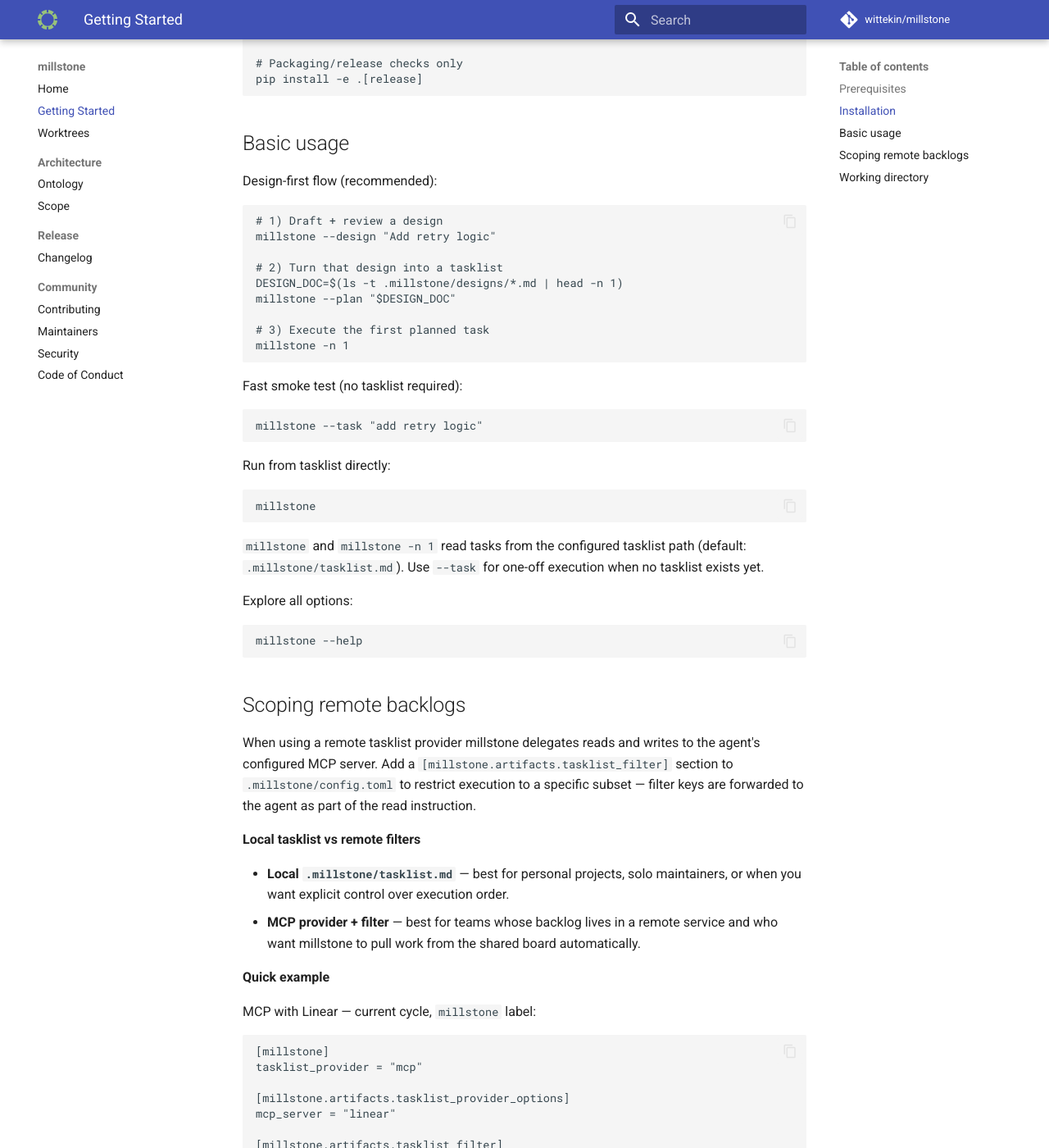
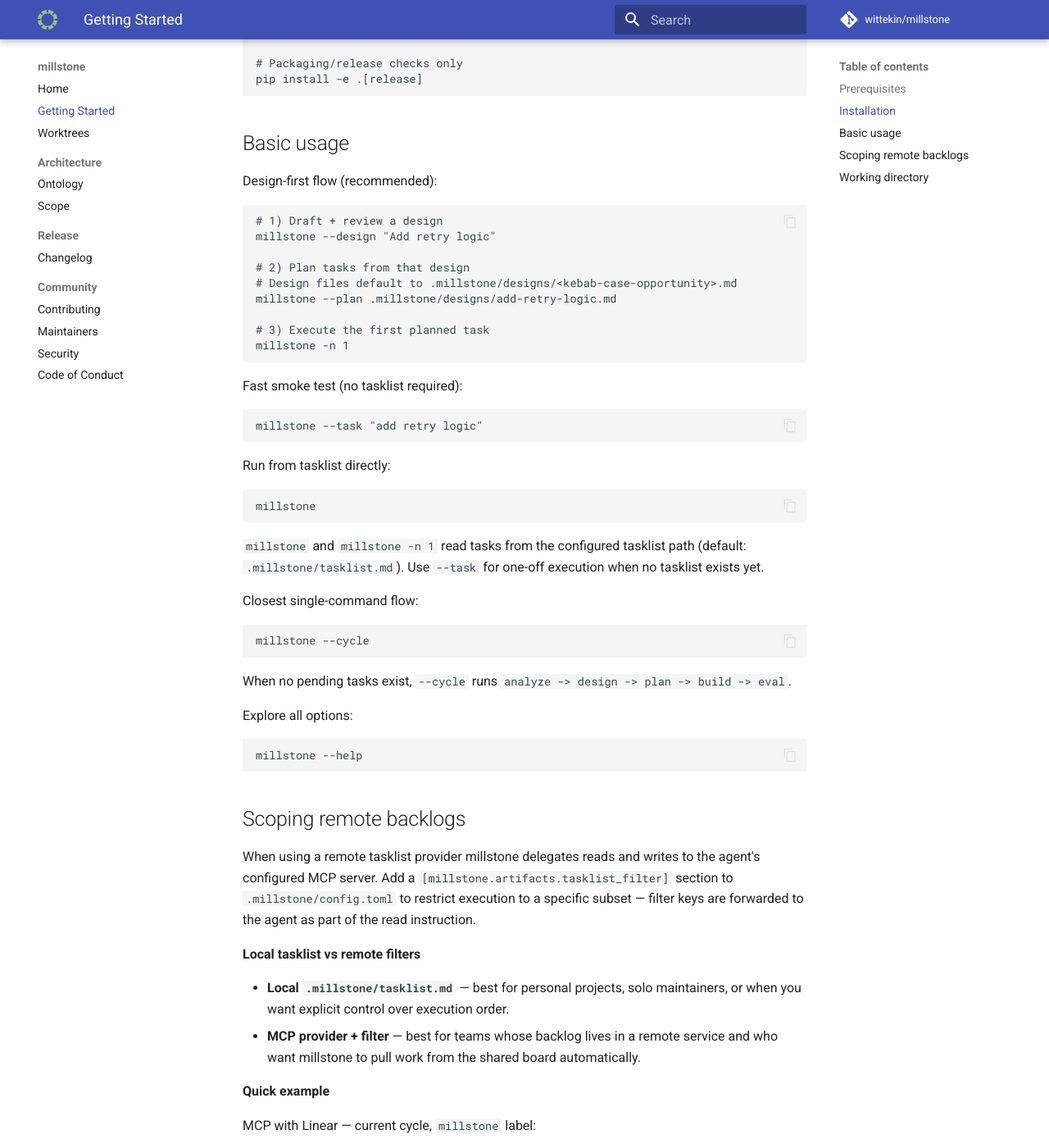
Before and after one commit to wittekin/millstone, an MkDocs documentation site: the page built from docs/getting-started.md, in a window 1280 px wide and 1400 px high, scrolled down 715 px. Shown: the whole window at 82% size. Built offline with MkDocs 1.6.1 and Material for MkDocs 9.7.7, drawn with Linux system fonts in a browser that asks for light colours; comment, search, counter and statistics services are not loaded.

Commit message:
docs: simplify design-first quickstart and mention --cycle

````diff
--- a/docs/getting-started.md
+++ b/docs/getting-started.md
@@ -41,9 +41,9 @@
 # 1) Draft + review a design
 millstone --design "Add retry logic"
 
-# 2) Turn that design into a tasklist
-DESIGN_DOC=$(ls -t .millstone/designs/*.md | head -n 1)
-millstone --plan "$DESIGN_DOC"
+# 2) Plan tasks from that design
+# Design files default to .millstone/designs/<kebab-case-opportunity>.md
+millstone --plan .millstone/designs/add-retry-logic.md
 
 # 3) Execute the first planned task
 millstone -n 1
@@ -63,6 +63,14 @@
 
 `millstone` and `millstone -n 1` read tasks from the configured tasklist path
 (default: `.millstone/tasklist.md`). Use `--task` for one-off execution when no tasklist exists yet.
+
+Closest single-command flow:
+
+```bash
+millstone --cycle
+```
+
+When no pending tasks exist, `--cycle` runs `analyze -> design -> plan -> build -> eval`.
 
 Explore all options:
 
````
Also changed, not shown: README.md (+11 -3 lines).
